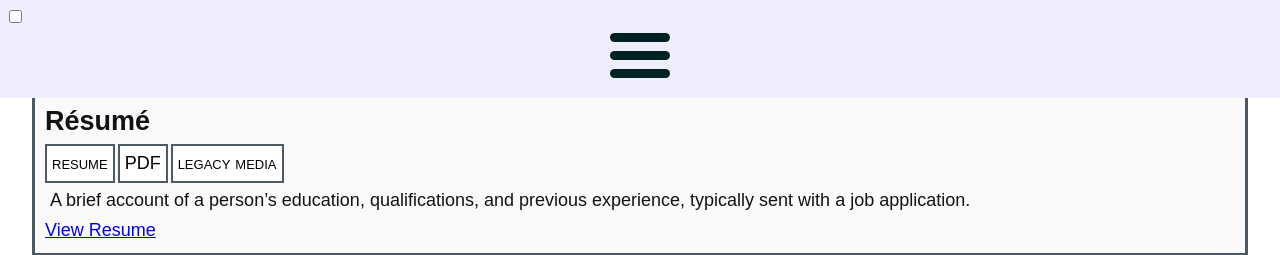
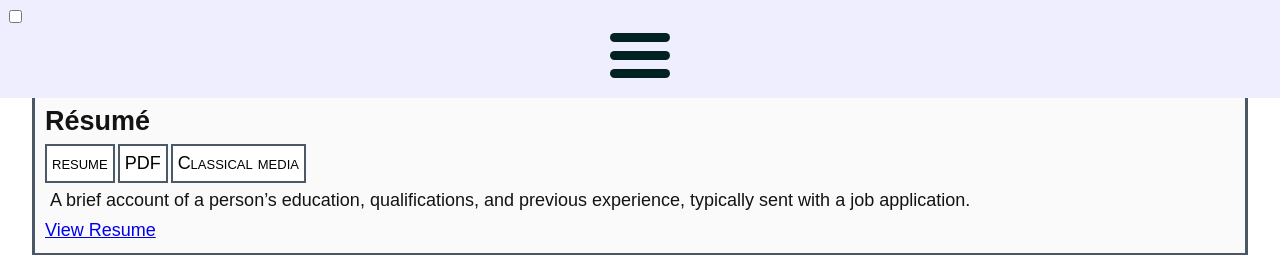
Before and after one commit to Yonkai/portfolio, a Next.js app: page /staging in a window 1280 px wide. Shown: the top 255 px of the page. Built offline with nearby package versions, Linux system fonts and the light colour scheme; a web font is replaced by a local one.

Commit message:
Change resume

```diff
--- a/components/SimpleIntroCard.js
+++ b/components/SimpleIntroCard.js
@@ -1,7 +1,7 @@
 const SimpleIntroCard = () => {
   return (
     <div className='faking-normal-flow'>
-      <h1>Hello! I'm Frank, A <span>full stack web developer</span> from Poughkeepsie, New York.</h1>
+      <h1>Hello! I'm Frank, A <span>full stack web developer</span> based in New York City.</h1>
       <picture>
         <img
           src='../static/hero-1-srcset/hero-1-cropped_r7eag0_c_scale,w_200.png'
--- a/pages/index.js
+++ b/pages/index.js
@@ -57,7 +57,7 @@ const Index = () => (
       description={'A brief account of a person’s education, qualifications, and previous experience, typically sent with a job application.'}
       borderColor={'skyblue'}
       skillBadges={['resume', 'PDF', 'classical media']}
-      URLs={['../static/Franks-Resume.pdf']}
+      URLs={['../static/Frank-Gunsch-CV.pdf']}
       anchorTexts={['View Resume']}
     />
 
--- a/pages/staging.js
+++ b/pages/staging.js
@@ -29,8 +29,8 @@ const minor = () => (
       title={'Résumé'}
       description={'A brief account of a person’s education, qualifications, and previous experience, typically sent with a job application.'}
       borderColor={'skyblue'}
-      skillBadges={['resume', 'PDF', 'legacy media']}
-      URLs={['../static/Franks-Resume.pdf']}
+      skillBadges={['resume', 'PDF', 'Classical media']}
+      URLs={['../static/Frank-Gunsch-CV.pdf']}
       anchorTexts={['View Resume']}
     />
 
```
Also changed, not shown: 1 other file (tests, documents, lock files or other folders).
